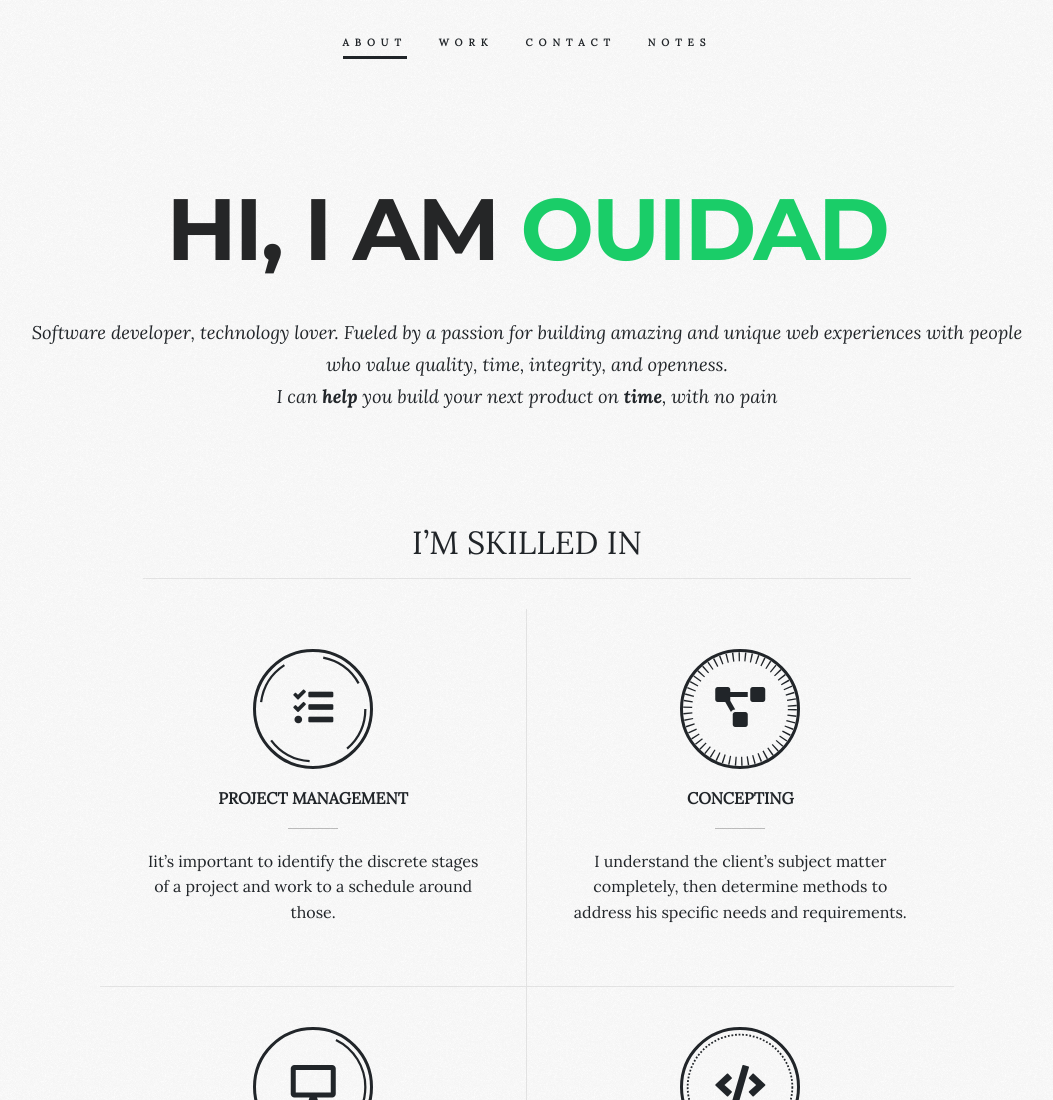
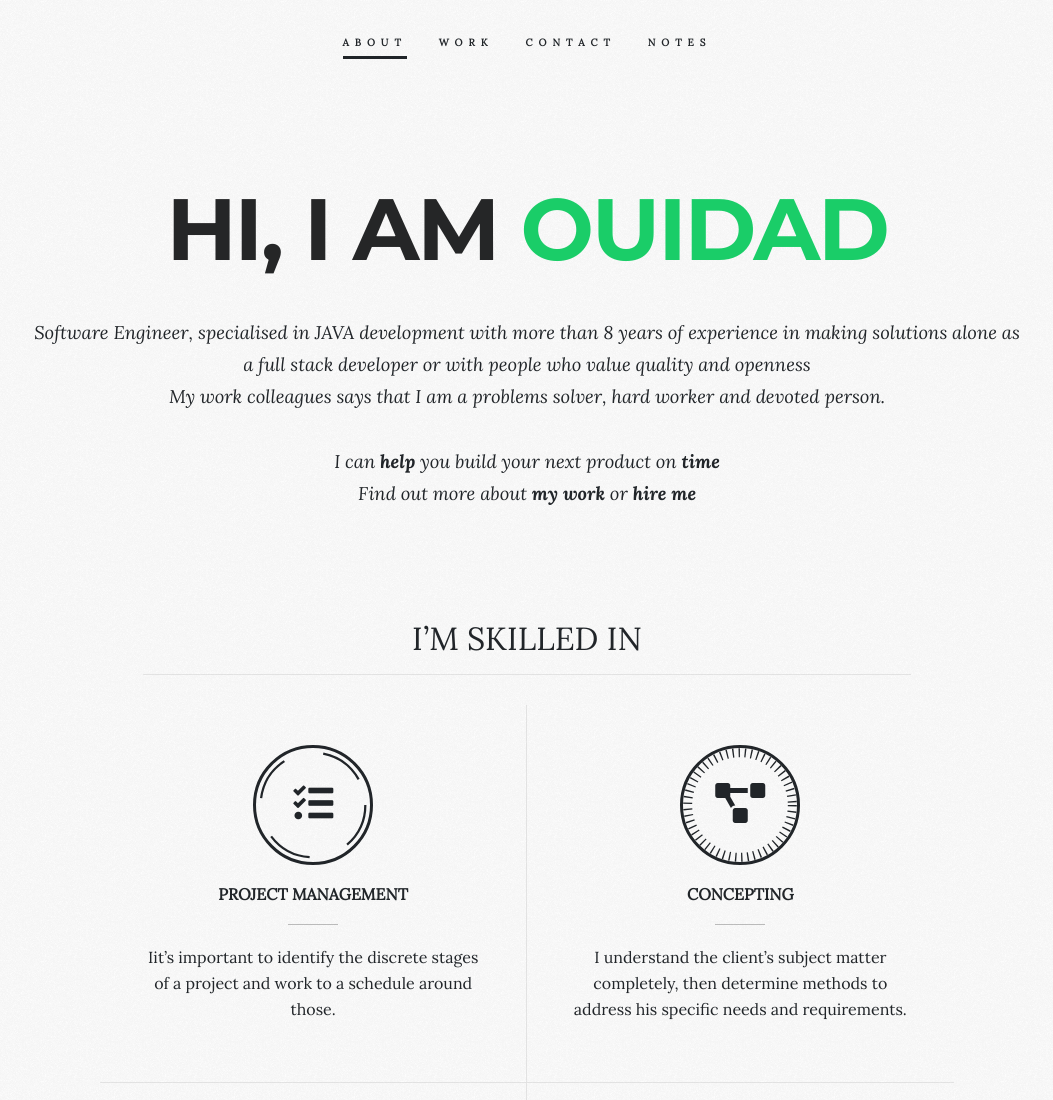
Before and after one commit to ouidadmoussa/ouidadmoussa.github.io, a plain HTML site: page index.html in a window 1280 px wide. Shown: the top 1100 px of the page, without its empty margins (113-1166 px from the left). Drawn offline with nearby package versions, Linux system fonts and the light colour scheme.

Commit message:
index page update

```diff
--- a/Assets/css/styles.css
+++ b/Assets/css/styles.css
@@ -718,3 +718,8 @@ a:hover, .link:hover {
     line-height: 24px;
     line-height: 2.4rem;
 }
+
+.nohref{
+    color:  rgb(33, 37, 41);  ;
+;
+}
--- a/index.html
+++ b/index.html
@@ -62,11 +62,14 @@
 
                         <div class="row justify-content-center " style=" flex-grow: 1;">
                             <p class="desc">
-                               Software developer, technology lover.
-                                Fueled by a passion for building amazing and unique web experiences with people
-                                who value quality, time, integrity, and openness.
-                               <br/> I can <strong> help </strong> you build your next product on
-                                <strong>time</strong>, with no pain
+                               Software Engineer, specialised in JAVA development with more than 8 years of experience in making solutions alone as a full stack developer or with people who value quality and openness
+
+                               <br/> My work colleagues says that I am a problems solver, hard worker and devoted person.
+                                <br/>
+                                <br/> I can <strong> help </strong> you build your next product on
+                                <strong>time</strong><br/>
+                                Find out more about <strong>
+                                <a class="nohref" href="work.html">my work</a>  </strong>  <a> or<strong> <a class="nohref" href="contact.html"> hire me </a></strong>
 
 
                             </p>
```
Also changed, not shown: lakiussa_project.html (+3 -3 lines), wmeb_project.html (+3 -3 lines).
